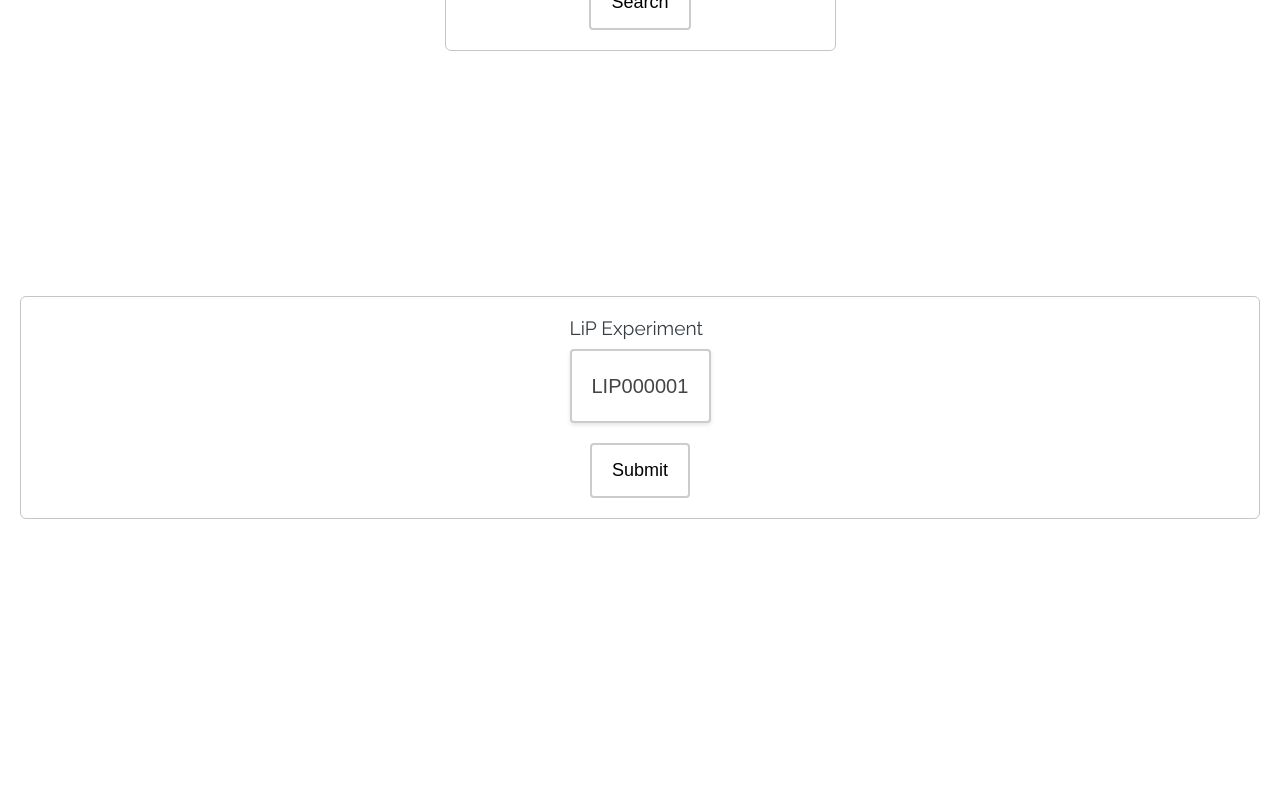
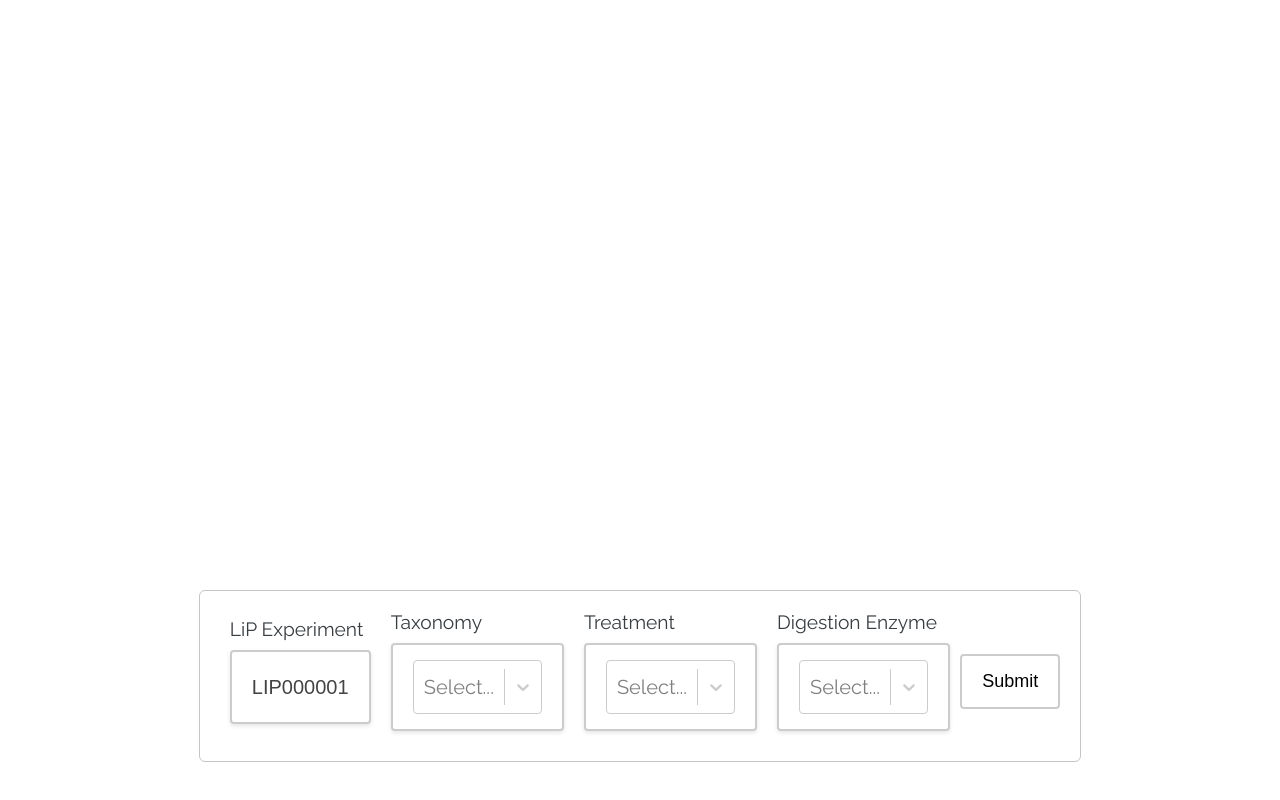
Before and after one commit to DSPAtlas/dspa-frontend, a React (Create React App) app: page /search in a window 1280 px wide. Shown: the part 524-1324 px from the top of the page. Before the commit the page ends 1063 px from the top, so only its background shows below. Built offline with nearby package versions, Linux system fonts and the light colour scheme.

Commit message:
filter experiments with dropdown

```diff
--- a/package.json
+++ b/package.json
@@ -21,6 +21,7 @@
     "react-dom": "^18.2.0",
     "react-router-dom": "^6.24.0",
     "react-scripts": "^5.0.1",
+    "react-select": "^5.8.0",
     "web-vitals": "^2.1.4"
   },
   "scripts": {
--- a/public/styles/navigationbar.css
+++ b/public/styles/navigationbar.css
@@ -45,7 +45,7 @@
   width:auto;
   border:none;
   display:block;
-  outline:0,
+  outline:0;
   width:100%;
   display:block;
   padding:8px 16px;
--- a/public/styles/search.css
+++ b/public/styles/search.css
@@ -4,6 +4,17 @@
     justify-content: center; /* Center horizontally */
     align-items: center; /* Center vertically */
     height: 100vh; /* Take full height of the viewport */
+}
+.search-experiment-form-container {
+    display: flex;
+    justify-content: center; /* Center horizontally */
+    align-items: center; /* Center vertically */
+    height: 100vh; /* Take full height of the viewport */
+    flex-direction: row;
+}
+
+.form-group {
+    margin: 0 10px; /* Add some margin between the dropdowns */
 }
 
 .search-form {
@@ -14,12 +25,15 @@
     width: auto; /* Adjust width based on content */
     font-size: 1.2rem; /* Increased font size for better readability */
     color: #373D41;
+    flex-direction: row;
     background-color: #FFF;
     background-clip: padding-box;
     border: 1px solid #C5C5C7;
     border-radius: 6px;
     box-shadow: none;
     margin: 20px; /* Added margin for spacing around the form */
+    margin-top: 10px;
+    margin-bottom: 10px;
 }
 
 /* Styling for the input field and dropdown */
--- a/src/components/Experiments.jsx
+++ b/src/components/Experiments.jsx
@@ -85,6 +85,13 @@ const ExperimentInfo = () => {
                         <span className="experiment-header"> </span><br />
                         <span className="experiment-header">LiP Experiment ID {experimentData.experimentID}</span><br />
                         <span className="result-text">Submission: {experimentData.submission || 'N/A'}</span><br />
+                        <span className="result-text">ProteomeXchange ID: {experimentData.proteomexchangeID || 'N/A'}</span><br />
+                        <span className="result-text">Peptide Atlas ID: {experimentData.peptideatlasID || 'N/A'}</span><br />
+                        <span className="result-text">Taxonomy ID: {experimentData.taxonomyID || 'N/A'}</span><br />
+                        <span className="result-text">Preprocessed: {experimentData.preprocessed || 'N/A'}</span><br />
+                        <span className="result-text">Treatment: {experimentData.treatment || 'N/A'}</span><br />
+                        <span className="result-text">Instrument: {experimentData.instrument || 'N/A'}</span><br />
+                        <span className="result-text">Digestion Enyzme: {experimentData.enzyme || 'N/A'}</span><br />
                         <span className="result-text">Description: {experimentData.description || 'N/A'}</span><br />
                         <span className="experiment-header"> </span><br />
                     </div>
--- a/src/components/Search.jsx
+++ b/src/components/Search.jsx
@@ -1,6 +1,7 @@
 import React, { useState, useEffect } from 'react';
 import { useLocation, Link, useNavigate } from 'react-router-dom';
 import config from '../config.json';
+import Select from 'react-select';
 
 import { useSearchParams } from 'react-router-dom';
 
@@ -56,6 +57,9 @@ const ProteinSearch = () => {
   const [experimentID, setExperimentID] = useState('LIP000001');
   const [searchTerm, setSearchTerm] = useState('');
   const [error, setError] = useState('');
+  const [taxonomy, setTaxonomy] = useState([]);
+  const [treatment, setTreatment] = useState([]);
+  const [enzyme, setEnzyme] = useState([]);
   const [searchResults, setSearchResults] = useState(null);
   const navigate = useNavigate();
 
@@ -70,6 +74,19 @@ const ProteinSearch = () => {
   const handleExperimentIDChange = (event) => {
     setExperimentID(event.target.value);
   };
+
+  const handleTaxonomyChange = (selectedOptions) => {
+    setTaxonomy(selectedOptions);
+  };
+
+  const handleTreatmentChange = (selectedOptions) => {
+    setTreatment(selectedOptions);
+  };
+
+  const handleEnzymeChange = (selectedOptions) => {
+    setEnzyme(selectedOptions);
+  };
+
 
   const handleSubmit = async (event) => {
     event.preventDefault();
@@ -94,6 +111,7 @@ const ProteinSearch = () => {
     event.preventDefault();
     navigate(`/experiment/${experimentID}/`);
   };
+
 
   return (
     <div>
@@ -127,6 +145,7 @@ const ProteinSearch = () => {
       </div>
       <div className="search-experiment-form-container">
         <form className="search-form" onSubmit={handleSubmitExperiment}>
+
           <div className="form-group">
             <label>LiP Experiment</label>
             <select
@@ -136,6 +155,52 @@ const ProteinSearch = () => {
               <option value="LIP000001">LIP000001</option>
             </select>
           </div>
+
+        <div className="form-group">
+          <label>Taxonomy</label>
+          <Select
+            isMulti
+            value={taxonomy}
+            onChange={handleTaxonomyChange}
+            options={[
+              { value: '10090', label: 'Mus musculus' },
+              { value: '559292', label: 'Saccharomyces cerevisiae S288C' },
+              { value: '9606', label: 'Homo Sapiens' },
+            ]}
+            className="select-dropdown"
+          />
+        </div>
+
+        <div className="form-group">
+          <label>Treatment</label>
+          <Select
+            isMulti
+            value={treatment}
+            onChange={handleTreatmentChange}
+            options={[
+              { value: '', label: 'Osmotic' },
+              { value: '559292', label: ' ' },
+              { value: '9606', label: ' ' },
+            ]}
+            className="select-dropdown"
+          />
+        </div>
+
+        <div className="form-group">
+          <label>Digestion Enzyme</label>
+          <Select
+            isMulti
+            value={enzyme}
+            onChange={handleEnzymeChange}
+            options={[
+              { value: '', label: 'Proteinase K' },
+              { value: '559292', label: 'Trypsin' },
+              { value: '9606', label: 'Chymotrypsin' },
+            ]}
+            className="select-dropdown"
+          />
+        </div>
+
           <button type="submit" className="search-button">Submit</button>
         </form>
         {error && <p>Error: {error}</p>}
```
Also changed, not shown: 1 other file (tests, documents, lock files or other folders).
